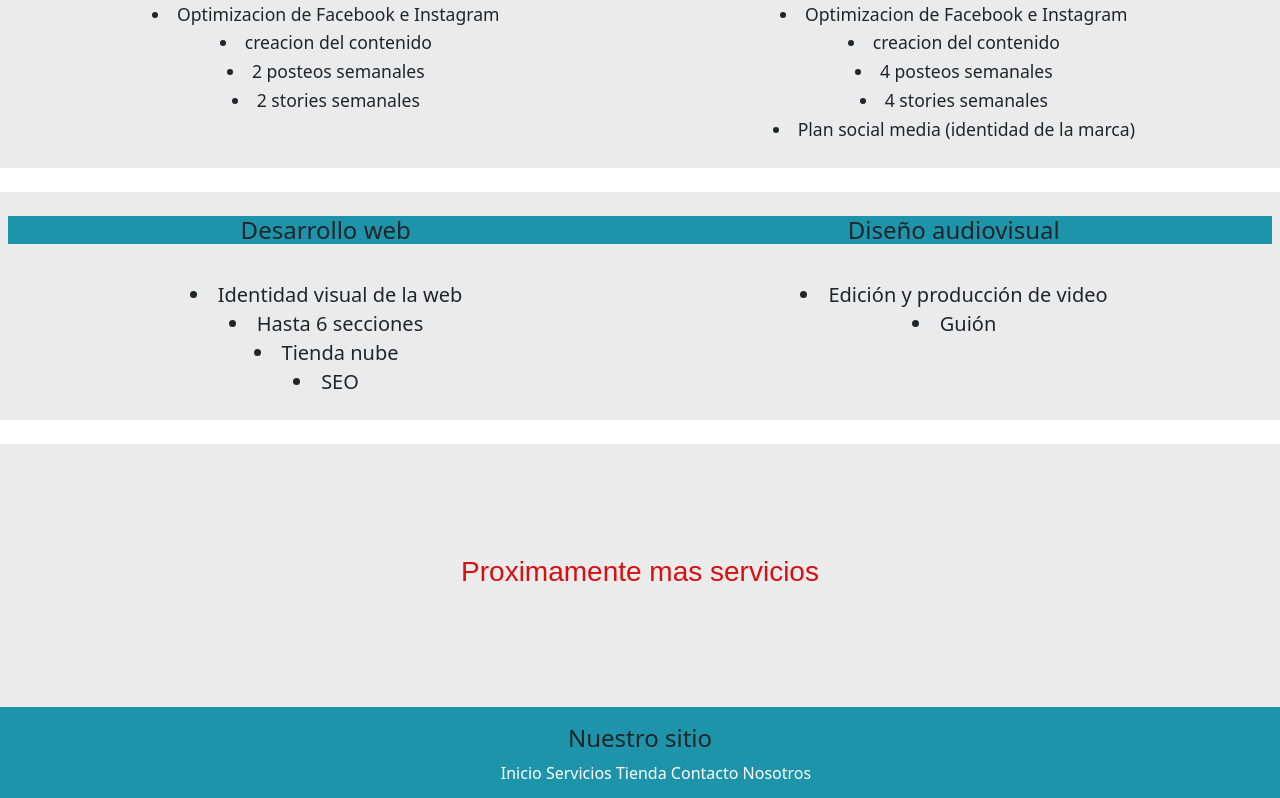
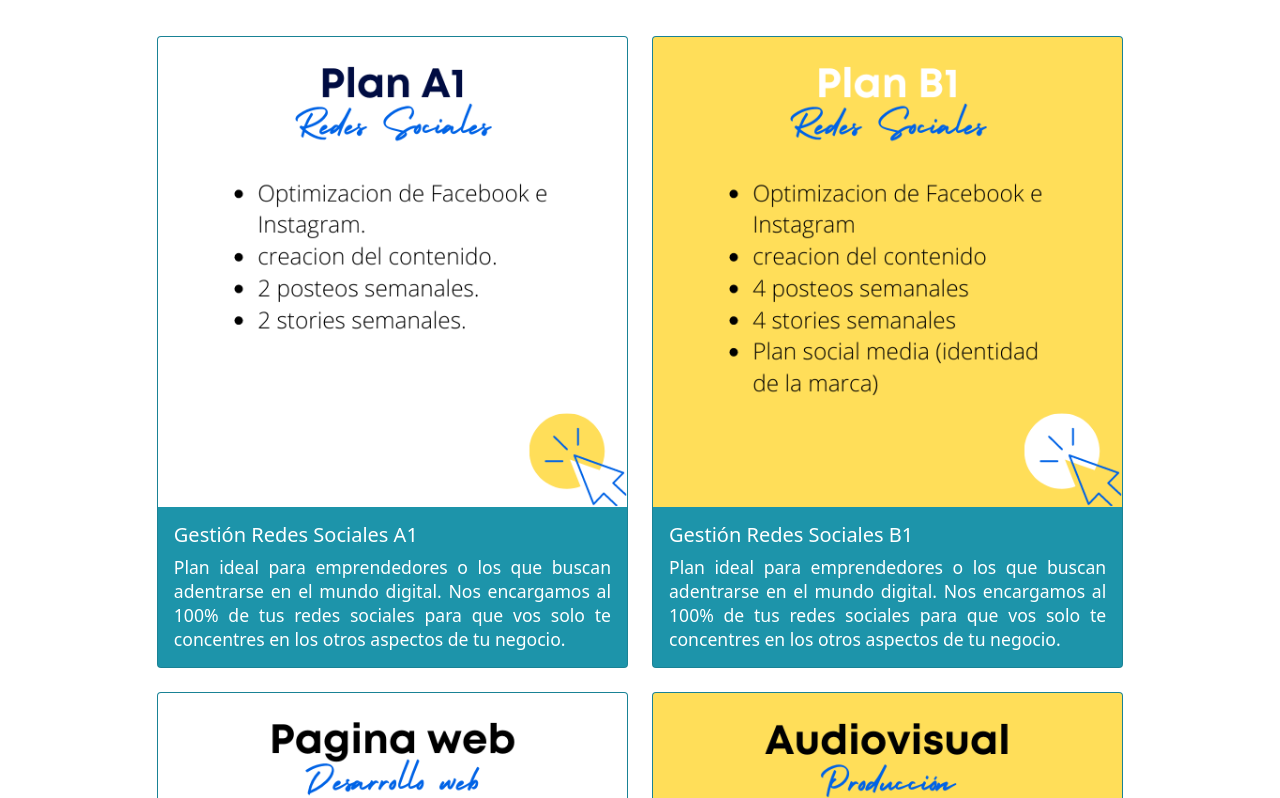
Before and after one commit to NahueLozano/ultimodesafio_seo-sass, a website: page servicios.html in a window 1280 px wide. Shown: the part 146-944 px from the top of the page. Drawn offline with nearby package versions, Linux system fonts and the light colour scheme.

Commit message:
entregatres

```diff
--- a/_contenido.scss
+++ b/_contenido.scss
@@ -1,5 +1,5 @@
 .seccion__contenido{
-    background-color: #ebebeb;
+    background-color: #ffffff;
     padding: 1.5rem;
     font-size: 1.1rem;
     line-height: 1.8rem;
@@ -7,26 +7,44 @@
     width: 100%;
 }
 .seccion__contenido2{
-    background-color: #ebebeb;
+    background-color: #ffffff;
     padding: 1.5rem;
     font-size: 1.1rem;
     line-height: 1.8rem;
     text-align: justify;
     width: 100%;
 }
-.img__local{
+
+.seccion__contenido03{
+    background-color: #ffffff;
+    padding: 1.8rem;
+    font-size: 1.1rem;
+    line-height: 1.5rem;
+    text-align: justify;
+    display:flex;
+    justify-content: center;
+    align-items: center;
+    width: 80%;
+    margin-left: 10%;
+}
+
+.seccion__contenidobtn{
+    background-color: #ffffff;
+    padding: 1.8rem;
+    font-size: 1.1rem;
+    text-align: justify;
+    width: 100%;
+    justify-content: center;
+    align-items: center;
     display: flex;
 }
-.img__local{
-    width: 80%
-}
-
-
 
 .titulo{
     text-align: center;
-    color: rgb(214, 16, 16);
-    font-family:fantasy
+    color: rgb(29, 29, 29);
+    font-family:-apple-system, BlinkMacSystemFont, 'Segoe UI', Roboto, Oxygen, Ubuntu, Cantarell, 'Open Sans', 'Helvetica Neue', sans-serif;
+    font-size:xxx-large;
+    padding: 1rem;
 }
 
 
@@ -43,3 +61,16 @@
 .items{
     text-align: center;
 }
+.btn{
+    color: #1d94aa;
+}
+.btn3{
+    background-color: #ffcd00;
+    text-align: center;
+    font-family: Impact, Haettenschweiler, 'Arial Narrow Bold', sans-serif;
+    font-size: x-large;
+}
+.card{
+    background-color: #1d94aa;
+    color: #ffffff;
+}
--- a/servicios.html
+++ b/servicios.html
@@ -10,7 +10,6 @@
 </head>
 <body class="fondo__fondo">
     <header class="header">
-
         <nav class="navbar navbar-expand-lg navbar-light bg-light">
             <div class="container-fluid">
                 <a class="navbar-brand" href="index.html">Litio Marketing </a>
@@ -38,62 +37,51 @@
 
 
     </header>
-        <section class="seccion__contenido">
-            <div class="row">
-                <div class="col col-sm-6 col-md-8 col-lg-6 bg-green"> <h4 class="titulos">Plan RRSS A1</h4>
-                    <br>
-                    <div >
-                    <LI  class="items"> Optimizacion de Facebook e Instagram</LI>
-                    <LI  class="items"> creacion del contenido</LI>
-                    <LI  class="items"> 2 posteos semanales</LI>
-                    <LI  class="items"> 2 stories semanales</LI> </div>
+    <h3 class="titulo"> SERVICIOS </h3>
+        <section class="seccion__contenido03">
+            <div class="row row-cols-1 row-cols-md-2 g-4">
+                <div class="col">
+                <div class="card">
+                    <img src="img/serv-1.png" class="card-img-top" alt="...">
+                    <div class="card-body">
+                    <h5 class="card-title">Gestión Redes Sociales A1</h5>
+                    <p class="card-text">Plan ideal para emprendedores o los que buscan adentrarse en el mundo digital. Nos encargamos al 100% de tus redes sociales para que vos solo te concentres en los otros aspectos de tu negocio.</p>
+                    </div>
                 </div>
-
-
-
-
-                <div class="col col-sm-6 col-md-4 col-lg-6 bg-green"> <h4 class="titulos">Plan RRSS B1</h4>
-                <br>
-                    <LI  class="items"> Optimizacion de Facebook e Instagram</LI>
-                    <LI  class="items"> creacion del contenido</LI>
-                    <LI  class="items"> 4 posteos semanales</LI>
-                    <LI  class="items"> 4 stories semanales</LI>
-                    <li  class="items"> Plan social media (identidad de la marca)</li>
+                </div>
+                <div class="col">
+                <div class="card">
+                    <img src="img/ser-2.png" class="card-img-top" alt="...">
+                    <div class="card-body">
+                    <h5 class="card-title">Gestión Redes Sociales B1</h5>
+                    <p class="card-text">Plan ideal para emprendedores o los que buscan adentrarse en el mundo digital. Nos encargamos al 100% de tus redes sociales para que vos solo te concentres en los otros aspectos de tu negocio.</p>
+                    </div>
+                </div>
+                </div>
+                <div class="col">
+                <div class="card">
+                    <img src="img/serv-3.png" class="card-img-top" alt="...">
+                    <div class="card-body">
+                    <h5 class="card-title">Desarrollo web</h5>
+                    <p class="card-text">Plan ideal para emprendedores o los que buscan adentrarse en el mundo digital. Nos encargamos al 100% de tus redes sociales para que vos solo te concentres en los otros aspectos de tu negocio.</p>
+                    </div>
+                </div>
+                </div>
+                <div class="col">
+                <div class="card">
+                    <img src="img/serv-4.png" class="card-img-top" alt="...">
+                    <div class="card-body">
+                    <h5 class="card-title">Produccion audivisual</h5>
+                    <p class="card-text">Plan ideal para emprendedores o los que buscan adentrarse en el mundo digital. Nos encargamos al 100% de tus redes sociales para que vos solo te concentres en los otros aspectos de tu negocio.</p>
+                    </div>
+                </div>
                 </div>
             </div>
         </section>
         <br>
 
-        <section class="seccion__contenido2">
-            <div class=row>
-                <div class="col col-sm-6 col-md-8 col-lg-6 bg-green"> <h4 class="titulos">Desarrollo web</h4>
-                    <br>
-                    <div >
-                    <LI  class="items"> Identidad visual de la web</LI>
-                    <LI  class="items"> Hasta 6 secciones</LI>
-                    <LI  class="items"> Tienda nube</LI>
-                    <LI  class="items"> SEO</LI> </div>
-                </div>
-
-
-                <div class="col col-sm-6 col-md-8 col-lg-6 bg-green"> <h4 class="titulos">Diseño audiovisual</h4>
-                    <br>
-                    <div >
-                    <LI  class="items"> Edición y producción de video</LI>
-                    <LI  class="items"> Guión</LI>
-                </div>
-            </div>
-        </section>
-        <br>
-
-        <section class="seccion__contenido2">
-            <br>
-            <br>
-            <br>
-            <h3 class="titulo"> Proximamente mas servicios</h3>
-            <br>
-            <br>
-            <br>
+        <section class="seccion__contenidobtn">
+            <button class="btn3" > <a href="tienda.html">TOCA ACÁ PARA ADQUIRIR TU SERVICIO</a> </button>
         </section>
 
 </body>
```
Also changed, not shown: index.html (+69 -31 lines), tienda.html (+0 -3 lines), css_sass/estilos.css, img/Community management (1).png (renamed from imgs/Community management (1).png), img/Logo Litio coder 1 (1).jpg (renamed from imgs/Logo Litio coder 1 (1).jpg), img/card-2.png (added), img/card-3.png (added), img/card-4.png (added), img/icono coder.png (renamed from imgs/icono coder.png), img/rrss png.png (renamed from imgs/rrss png.png), img/ser-2.png (added), img/serv-1.png (added), img/serv-3.png (added), img/serv-4.png (added), 3 more files, 1 other file.
